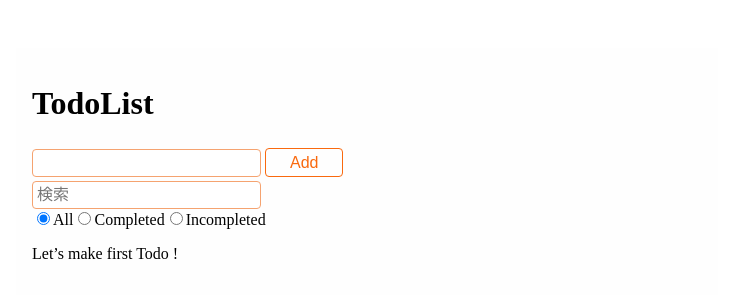
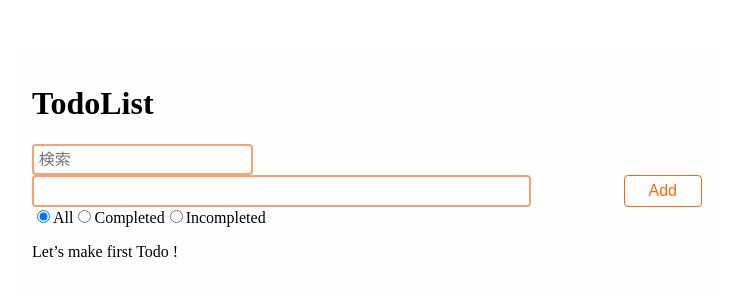
Before and after one commit to hibix43/TodoAppWithReduxToolkit, a React app: page / in a window 1280 px wide. Shown: the top 300 px of the page, without its empty margins (273-1006 px from the left). Built offline with nearby package versions, Linux system fonts and the light colour scheme.

Commit message:
Form の input, button の配置

```diff
--- a/src/Button.tsx
+++ b/src/Button.tsx
@@ -6,7 +6,6 @@ export const Button = styled.button`
   font-size: 16px;
   background-color: #fefefe;
   padding: 0.3em 1.5em;
-  margin: 4px;
   text-decoration: none;
   color: #f9690e;
   border: 1px solid #f9690e;
--- a/src/Input.tsx
+++ b/src/Input.tsx
@@ -11,9 +11,10 @@ interface Props extends InputElement {
 const StyledWrapper = styled.input.attrs((props: InputElement) => ({
   ...props
 }))`
-  padding: 4px 16px 4px 4px;
+  display: inline-block;
+  padding: 0.3em;
   font-size: 16px;
-  border: 1px solid #f5a370;
+  border: 2px solid #f5a370;
   border-radius: 4px;
   box-sizing: border-box;
   :focus {
--- a/src/Page.tsx
+++ b/src/Page.tsx
@@ -24,10 +24,10 @@ const Page: React.FC = () => {
     setShowCategory(e.target.value as showTodosCategory);
   };
 
+  // TODO: 検索窓は画面右上に
   return (
     <Wrapper>
       <Header level={1}>{'TodoList'}</Header>
-      <TodoForm buttonChildren={'Add'} />
       <Input
         labelText={''}
         type="text"
@@ -35,6 +35,7 @@ const Page: React.FC = () => {
         placeholder={'検索'}
         onChange={handleFilterTextChange}
       />
+      <TodoForm buttonChildren={'Add'} />
       <RadioButton
         name={'showCategory'}
         options={radioButtonOptions}
--- a/src/TodoForm.tsx
+++ b/src/TodoForm.tsx
@@ -1,7 +1,7 @@
 import React, { useState } from 'react';
 import { useDispatch } from 'react-redux';
+import styled from 'styled-components';
 import { Button } from './Button';
-import { Form } from './Form';
 import { Input } from './Input';
 import { addTodo } from './todoSlice';
 
@@ -29,9 +29,18 @@ export const TodoForm: React.FC<Props> = ({ buttonChildren }) => {
         labelText={''}
         type="text"
         value={newTodoName}
+        size={50}
         onChange={handleChange}
       />
       <Button type="submit">{buttonChildren}</Button>
     </Form>
   );
 };
+
+const Form = styled.form`
+  display: flex;
+  justify-content: flex-start;
+  button {
+    margin-left: auto;
+  }
+`;
--- a/src/TodoListItem.tsx
+++ b/src/TodoListItem.tsx
@@ -81,6 +81,7 @@ const EditableTodoItem: React.FC<{
   };
 
   return (
+    // TodoForm を使いまわせないか？
     <Form onSubmit={handleSubmitClick}>
       <Input
         labelText={''}
```
